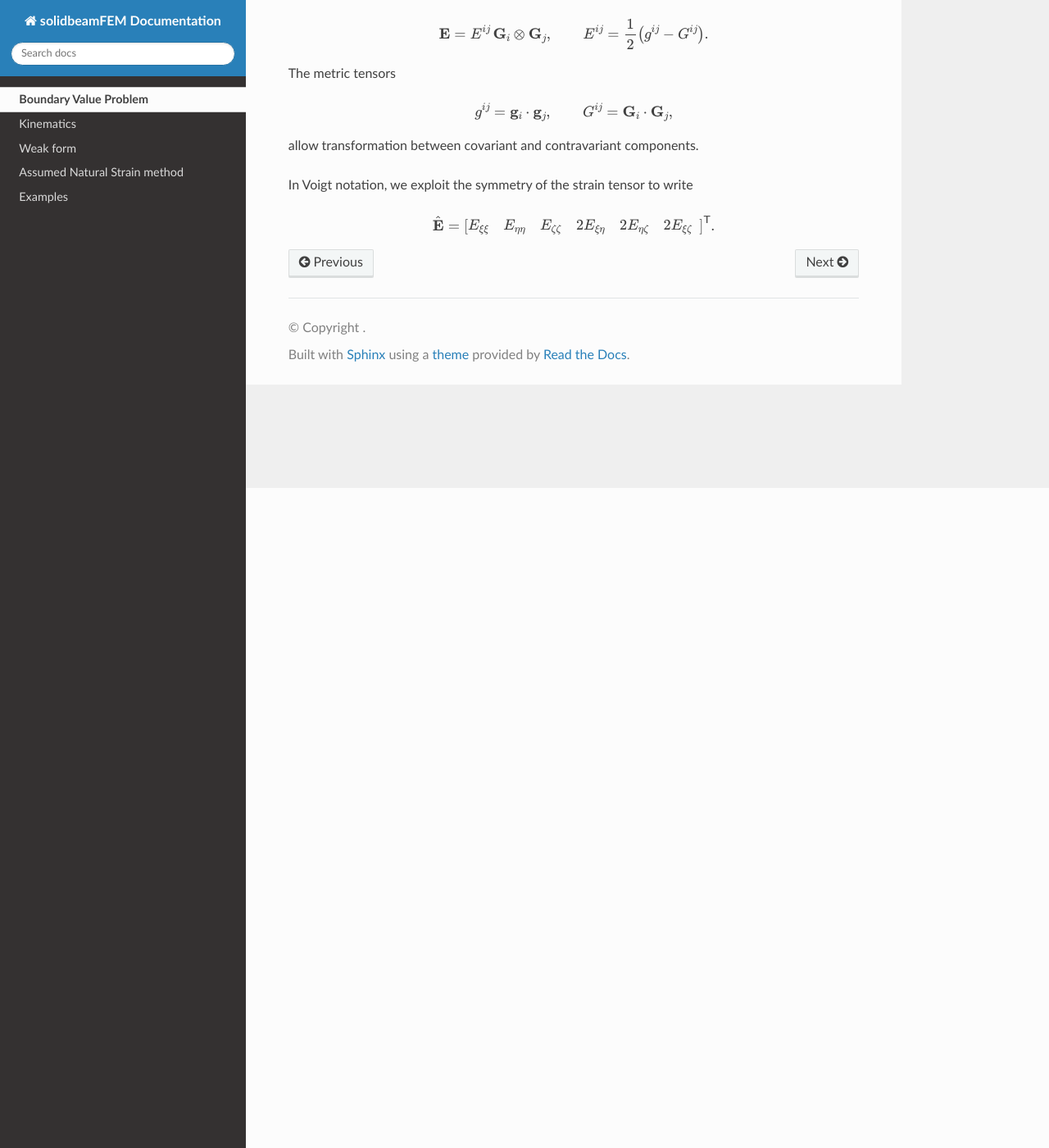
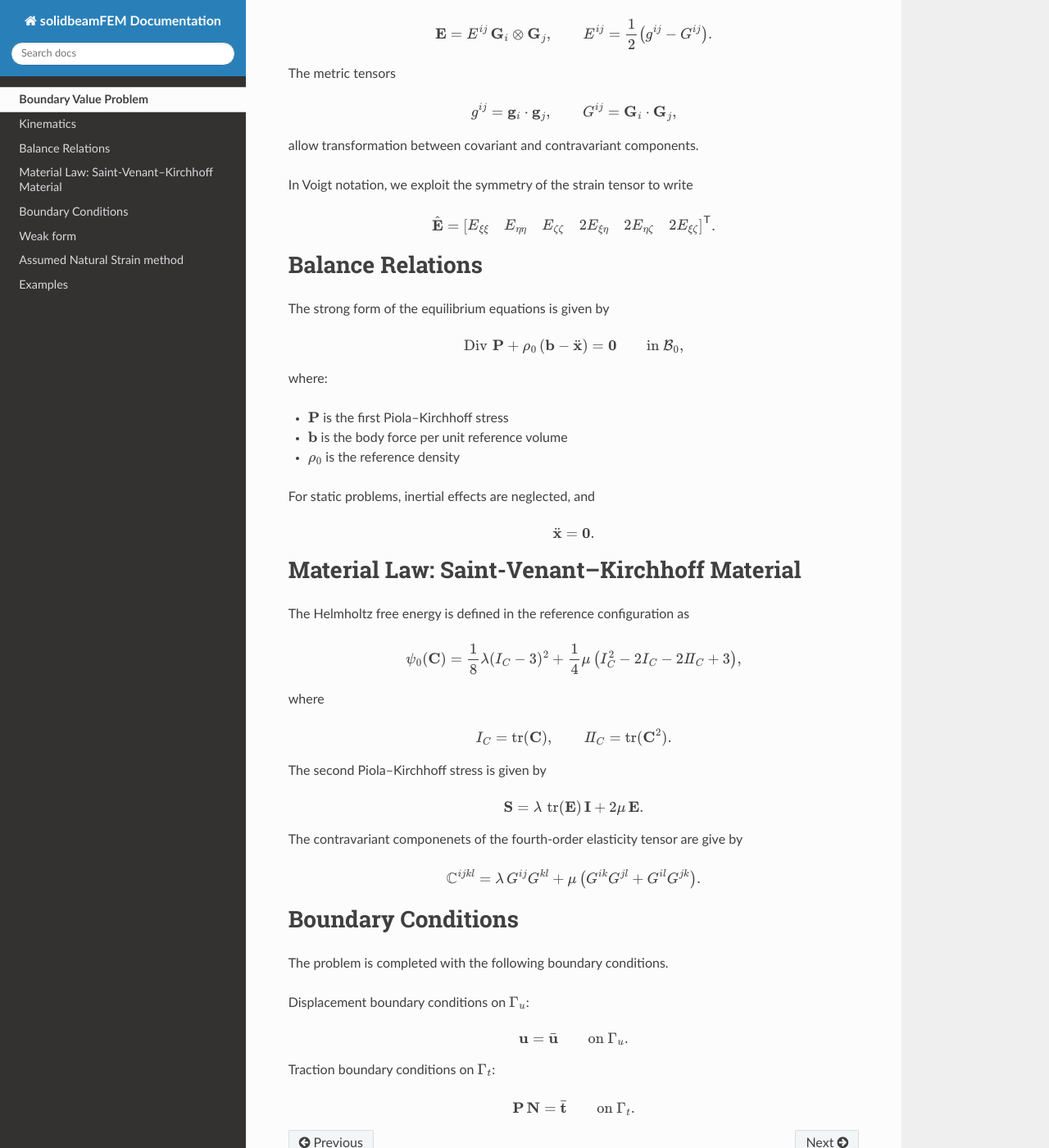
Before and after one commit to jaafaralaswad/solidbeamfem, a Sphinx documentation site: the page built from docs/source/bvp.rst, in a window 1280 px wide and 1400 px high, scrolled down 805 px. Shown: the whole window at 82% size. Built offline with Sphinx 7.4.7 and the Read the Docs theme 3.1.0, drawn with Linux system fonts in a browser that asks for light colours.

Commit message:
Update bvp.rst

```diff
--- a/docs/source/bvp.rst
+++ b/docs/source/bvp.rst
@@ -74,3 +74,99 @@ In Voigt notation, we exploit the symmetry of the strain tensor to write
    2E_{\eta\zeta} &
    2E_{\xi\zeta}
    \end{bmatrix}^{\mathsf{T}} .
+
+Balance Relations
+====================
+
+The strong form of the equilibrium equations is given by
+
+.. math::
+
+   \operatorname{Div} \, \mathbf{P}
+   + \rho_0 \left( \mathbf{b} - \ddot{\mathbf{x}} \right)
+   = \mathbf{0}
+   \qquad \text{in } \mathcal{B}_0,
+
+where:
+
+- :math:`\mathbf{P}` is the first Piola–Kirchhoff stress
+- :math:`\mathbf{b}` is the body force per unit reference volume
+- :math:`\rho_0` is the reference density
+
+For static problems, inertial effects are neglected, and
+
+.. math::
+
+   \ddot{\mathbf{x}} = \mathbf{0}.
+
+
+Material Law: Saint-Venant–Kirchhoff Material
+================================================
+
+The Helmholtz free energy is defined in the reference configuration as
+
+.. math::
+
+   \psi_0(\mathbf{C})
+   =
+   \frac{1}{8}\lambda (I_C - 3)^2
+   +
+   \frac{1}{4}\mu
+   \left(
+      I_C^2 - 2 I_C - 2 I\!I_C + 3
+   \right),
+
+where
+
+.. math::
+
+   I_C = \operatorname{tr}(\mathbf{C}),
+   \qquad
+   I\!I_C = \operatorname{tr}(\mathbf{C}^2).
+
+The second Piola–Kirchhoff stress is given by
+
+.. math::
+
+   \mathbf{S}
+   =
+   \lambda \, \operatorname{tr}(\mathbf{E}) \, \mathbf{I}
+   +
+   2\mu \, \mathbf{E}.
+
+The contravariant componenets of the fourth-order elasticity tensor are give by
+
+.. math::
+
+   \mathbb{C}^{ijkl}
+   =
+   \lambda \, G^{ij} G^{kl}
+   +
+   \mu
+   \left(
+      G^{ik} G^{jl}
+      +
+      G^{il} G^{jk}
+   \right).
+
+
+Boundary Conditions
+======================
+
+The problem is completed with the following boundary conditions.
+
+Displacement boundary conditions on :math:`\Gamma_u`:
+
+.. math::
+
+   \mathbf{u} = \bar{\mathbf{u}}
+   \qquad \text{on } \Gamma_u.
+
+Traction boundary conditions on :math:`\Gamma_t`:
+
+.. math::
+
+   \mathbf{P} \, \mathbf{N}
+   =
+   \bar{\mathbf{t}}
+   \qquad \text{on } \Gamma_t.
```
